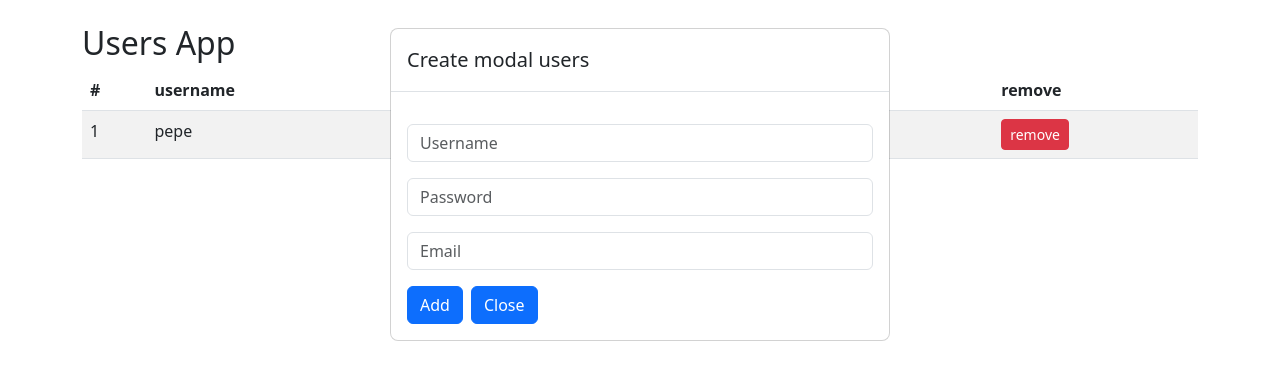
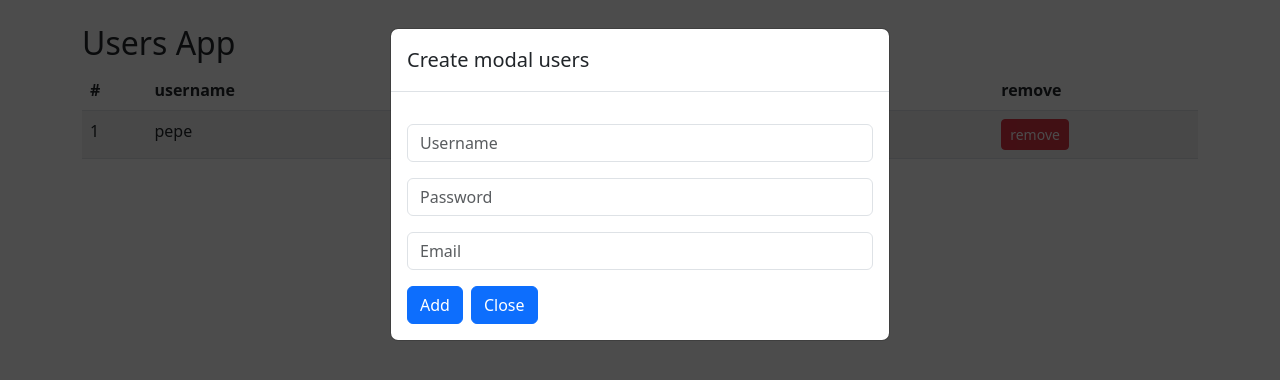
Before and after one commit to CarlosMejia01/react_practice_1, a React (Vite) app in the folder 06-users-app/: page / in a window 1280 px wide. Both pictures are taken after a click on the button "New user". Shown: the top 380 px of the page. Built offline with nearby package versions, Linux system fonts and the light colour scheme.

Commit message:
feat:adding style css and new component user form

```diff
--- a/06-users-app/src/UsersApp.jsx
+++ b/06-users-app/src/UsersApp.jsx
@@ -1,3 +1,4 @@
+import { UserModalForm } from "./components/UserModalForm";
 import { UsersForm } from "./components/UsersForm"
 import { UsersList } from "./components/UsersList"
 import { useUsers } from "./hooks/useUsers"
@@ -18,27 +19,13 @@ export const UsersApp = () => {
 
     return (
         <>
-            {!visibleForm || <div className="open-modal animation fadeIn">
-                <div className="modal" style={{display: 'block'}} tabIndex="-1">
-                    <div className="modal-dialog" role="document">
-                        <div className="modal-content">
-                            <div className="modal-header">
-                                <h5 className="modal-title">
-                                    {userSelected.id > 0 ? 'Edit' : 'Create'} modal users
-                                </h5>
-                            </div>
-                            <div className="modal-body">
-                                <UsersForm
-                                    handlerAddUser={handlerAddUser}
-                                    initialUserForm={initialUserForm}
-                                    userSelected={userSelected}
-                                    handlerCloseForm={handlerCloseForm}
-                                />
-                            </div>
-                        </div>
-                    </div>
-                </div>
-            </div>}
+            {!visibleForm ||
+                <UserModalForm
+                    userSelected={userSelected}
+                    initialUserForm={initialUserForm}
+                    handlerAddUser={handlerAddUser}
+                    handlerCloseForm={handlerCloseForm} />
+            }
             <div className="container my-4">
                 <h2>Users App</h2>
                 <div className="row">
--- /dev/null
+++ b/06-users-app/src/components/UserModalForm.jsx
@@ -0,0 +1,27 @@
+import { UsersForm } from "./UsersForm";
+
+export const UserModalForm = ({ userSelected, initialUserForm, handlerAddUser, handlerCloseForm }) => {
+    return (
+        <div className="open-modal animation fadeIn">
+            <div className="modal" style={{ display: 'block' }} tabIndex="-1">
+                <div className="modal-dialog" role="document">
+                    <div className="modal-content">
+                        <div className="modal-header">
+                            <h5 className="modal-title">
+                                {userSelected.id > 0 ? 'Edit' : 'Create'} modal users
+                            </h5>
+                        </div>
+                        <div className="modal-body">
+                            <UsersForm
+                                handlerAddUser={handlerAddUser}
+                                initialUserForm={initialUserForm}
+                                userSelected={userSelected}
+                                handlerCloseForm={handlerCloseForm}
+                            />
+                        </div>
+                    </div>
+                </div>
+            </div>
+        </div>
+    )
+};
--- a/06-users-app/src/styles.css
+++ b/06-users-app/src/styles.css
@@ -0,0 +1,41 @@
+.open-modal {
+    background-color: rgba(0, 0, 0, 0.7);
+    position: fixed;
+    top: 0px;
+    left: 0px;
+    width: 100%;
+    height: 100%;
+    z-index: 1000;
+}
+
+.animation {
+    animation-duration: 2s;
+    animation-fill-mode: both;
+    -webkit-animation-duration: 2s;
+    -webkit-animation-fill-mode: both;
+}
+
+.fadeIn {
+    animation-name: fadeIn;
+    -webkit-animation-name: fadeIn;
+}
+
+@keyframes fadeIn {
+    0% {
+        opacity: 0
+    }
+
+    to {
+        opacity: 1
+    }
+}
+
+@-webkit-keyframes fadeIn {
+    0% {
+        opacity: 0
+    }
+
+    to {
+        opacity: 1
+    }
+}
```
